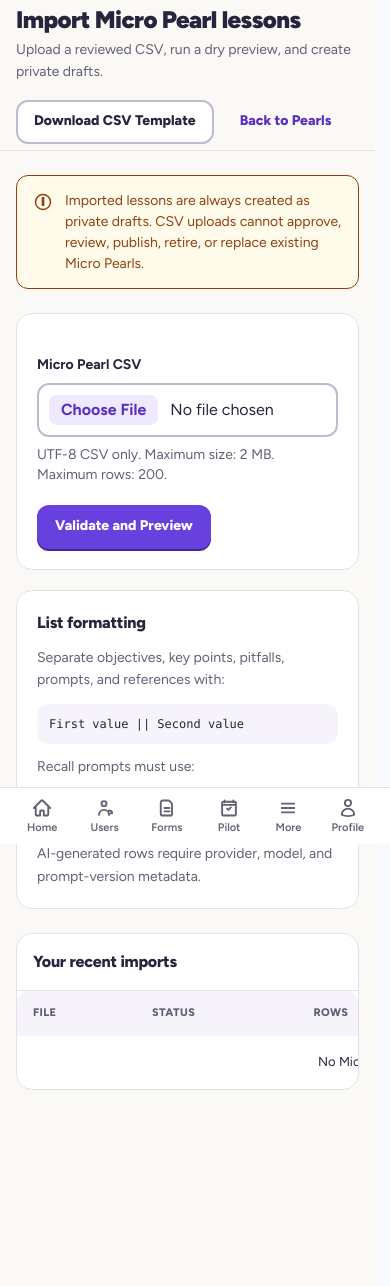
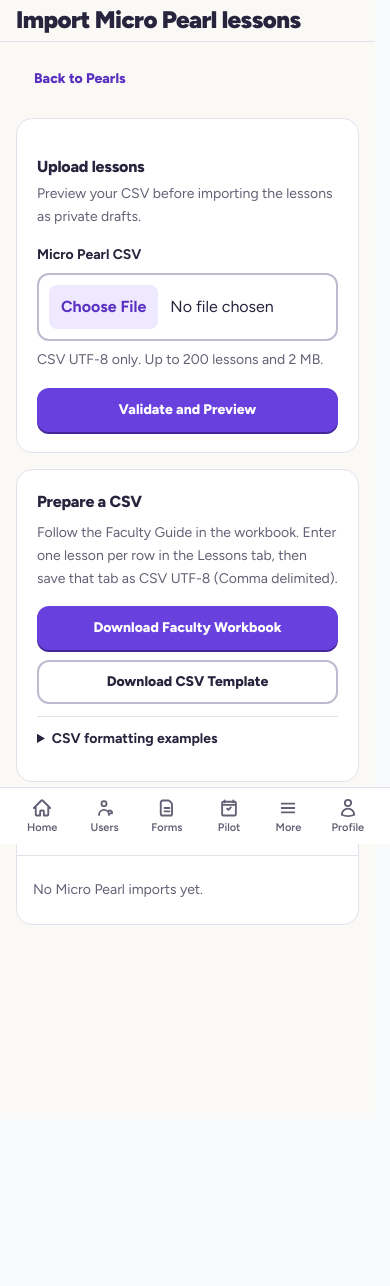
Before and after one commit to S8kaiv/CitiRx, a Laravel app: page /content/pearls/imports/create in a window 390 px wide. After the commit the page ends 925 px from the top, so only its background shows below. Run offline with Laravel 12, Linux system fonts and the light colour scheme; a user stored in the database is signed in; data comes from the database, SQL or seed files in the repository; tables that the repository leaves empty hold one stand-in row (values such as "Sample post"); style sheets or scripts are compiled from the project's sources; parts of the project's set-up code (start-up, migrations or seed data) failed here and were passed over.

Commit message:
feat(content): add a mobile-friendly Micro Pearl import workflow (#72)

```diff
--- a/app/Http/Controllers/Content/MicroPearlImportController.php
+++ b/app/Http/Controllers/Content/MicroPearlImportController.php
@@ -14,6 +14,7 @@ use Illuminate\View\View;
 use InvalidArgumentException;
 use LogicException;
 use RuntimeException;
+use Symfony\Component\HttpFoundation\BinaryFileResponse;
 use Symfony\Component\HttpFoundation\StreamedResponse;
 
 class MicroPearlImportController extends Controller
@@ -36,6 +37,18 @@ class MicroPearlImportController extends Controller
                     ->latest()
                     ->limit(20)
                     ->get(),
+            ],
+        );
+    }
+
+    public function workbook(): BinaryFileResponse
+    {
+        return response()->download(
+            resource_path('templates/micro-pearl-import-template.xlsx'),
+            'micro-pearl-import-template.xlsx',
+            [
+                'Content-Type' => 'application/vnd.openxmlformats-officedocument.spreadsheetml.sheet',
+                'Cache-Control' => 'no-store, private',
             ],
         );
     }
--- a/app/Services/MicroPearlImportService.php
+++ b/app/Services/MicroPearlImportService.php
@@ -34,11 +34,6 @@ class MicroPearlImportService
         'estimated_read_seconds',
         'order_index',
         'rights_status',
-        'is_ai_generated',
-        'ai_enrichment_allowed',
-        'generation_provider',
-        'generation_model',
-        'prompt_version',
     ];
 
     public function __construct(
@@ -524,36 +519,6 @@ class MicroPearlImportService
                         ]),
                     ],
 
-                    'is_ai_generated' => [
-                        'required',
-                        Rule::in(['0', '1']),
-                    ],
-
-                    'ai_enrichment_allowed' => [
-                        'required',
-                        Rule::in(['0', '1']),
-                    ],
-
-                    'generation_provider' => [
-                        'nullable',
-                        'required_if:is_ai_generated,1',
-                        'string',
-                        'max:100',
-                    ],
-
-                    'generation_model' => [
-                        'nullable',
-                        'required_if:is_ai_generated,1',
-                        'string',
-                        'max:100',
-                    ],
-
-                    'prompt_version' => [
-                        'nullable',
-                        'required_if:is_ai_generated,1',
-                        'string',
-                        'max:100',
-                    ],
                 ],
             );
 
@@ -675,9 +640,6 @@ class MicroPearlImportService
             $csvOrders[$orderKey] = true;
             $csvTitles[$titleKey] = true;
 
-            $isAiGenerated =
-                $values['is_ai_generated'] === '1';
-
             $rows[] = [
                 'preview' => [
                     'row_number' => $rowNumber,
@@ -690,7 +652,6 @@ class MicroPearlImportService
 
                     'rights_status' => $values['rights_status'],
 
-                    'is_ai_generated' => $isAiGenerated,
                 ],
 
                 'payload' => [
@@ -720,23 +681,6 @@ class MicroPearlImportService
 
                     'rights_status' => $values['rights_status'],
 
-                    'is_ai_generated' => $isAiGenerated,
-
-                    'ai_enrichment_allowed' => $values[
-                            'ai_enrichment_allowed'
-                        ] === '1',
-
-                    'generation_provider' => $values[
-                            'generation_provider'
-                        ] ?: null,
-
-                    'generation_model' => $values[
-                            'generation_model'
-                        ] ?: null,
-
-                    'prompt_version' => $values[
-                            'prompt_version'
-                        ] ?: null,
                 ],
             ];
         }
@@ -824,7 +768,7 @@ class MicroPearlImportService
             if ($header !== self::HEADERS) {
                 throw ValidationException::withMessages([
                     'csv' => [
-                        'The CSV header does not match the required Micro Pearl template.',
+                        'The CSV header does not match the required Micro Pearl template. Download the current template and re-upload your lessons.',
                     ],
                 ]);
             }
--- a/app/Services/MicroPearlWorkflowService.php
+++ b/app/Services/MicroPearlWorkflowService.php
@@ -427,34 +427,6 @@ class MicroPearlWorkflowService
     private function normalizeContent(
         array $data,
     ): array {
-
-        $isAiGenerated = (bool) (
-            $data['is_ai_generated']
-            ?? false
-        );
-
-        if (
-            $isAiGenerated
-            && (
-                blank(
-                    $data['generation_provider']
-                        ?? null
-                )
-                || blank(
-                    $data['generation_model']
-                        ?? null
-                )
-                || blank(
-                    $data['prompt_version']
-                        ?? null
-                )
-            )
-        ) {
-            throw new InvalidArgumentException(
-                'AI-assisted content requires generation metadata.',
-            );
-        }
-
         return [
             'competency_id' => $data['competency_id'],
             'title' => trim($data['title']),
@@ -482,26 +454,6 @@ class MicroPearlWorkflowService
             'estimated_read_seconds' => (int) $data['estimated_read_seconds'],
             'order_index' => (int) $data['order_index'],
             'rights_status' => $data['rights_status'],
-            'is_ai_generated' => $isAiGenerated,
-            'ai_enrichment_allowed' => (bool) (
-                $data['ai_enrichment_allowed']
-                ?? false
-            ),
-            'generation_metadata' => $isAiGenerated
-                ? [
-                    'provider' => trim(
-                        (string) $data['generation_provider'],
-                    ),
-                    'model' => trim(
-                        (string) $data['generation_model'],
-                    ),
-                    'prompt_version' => trim(
-                        (string) $data['prompt_version'],
-                    ),
-                    'recorded_at' => now()
-                        ->toIso8601String(),
-                ]
-                : null,
         ];
     }
 
--- a/resources/css/app.css
+++ b/resources/css/app.css
@@ -4404,3 +4404,32 @@ html[data-comfort="dark"] body.role-student main :is(a, button):is(.bg-rose-500,
         overflow-wrap: anywhere;
     }
 }
+
+.rx-pearl-import {
+    --pearl-import-gutter: 1rem;
+    padding-left: max(var(--pearl-import-gutter), env(safe-area-inset-left, 0px));
+    padding-right: max(var(--pearl-import-gutter), env(safe-area-inset-right, 0px));
+}
+
+@media (min-width: 640px) {
+    .rx-pearl-import {
+        --pearl-import-gutter: 1.5rem;
+    }
+}
+
+.rx-pearl-import :is(.ui-button, summary) {
+    min-height: 44px;
+    touch-action: manipulation;
+    -webkit-user-select: none;
+    user-select: none;
+}
+
+.rx-pearl-import .ui-button:not(.ui-button-primary):active {
+    filter: brightness(0.92);
+}
+
+@media (hover: none), (pointer: coarse) {
+    .role-faculty .rx-pearl-import .ui-button-primary:hover {
+        filter: none;
+    }
+}
--- a/resources/views/content/pearls/imports/create.blade.php
+++ b/resources/views/content/pearls/imports/create.blade.php
@@ -1,31 +1,13 @@
 <x-app-layout>
     <x-slot name="header">
-        <x-ui.page-header
-            title="Import Micro Pearl lessons"
-            description="Upload a reviewed CSV, run a dry preview, and create private drafts."
-        >
-            <x-slot:actions>
-                <div class="flex flex-wrap gap-2">
-                    <x-ui.button
-                        variant="secondary"
-                        :href="route('content.pearls.imports.template')"
-                    >
-                        Download CSV Template
+        <x-ui.page-header title="Import Micro Pearl lessons" />
+    </x-slot>
+
+    <div class="rx-pearl-import mx-auto max-w-6xl space-y-4 px-4 py-4 sm:px-6 lg:space-y-6 lg:py-8">
+        <x-ui.button variant="ghost" :href="route('content.pearls.index')">
+            Back to Pearls
         </x-ui.button>
 
-                    <x-ui.button
-                        variant="ghost"
-                        :href="route('content.pearls.index')"
-                    >
-                        Back to Pearls
-                    </x-ui.button>
-                </div>
-            </x-slot:actions>
-        </x-ui.page-header>
-    </x-slot>
-
-    <div class="pt-6 pb-6 sm:pb-8">
-        <div class="mx-auto max-w-6xl space-y-6 px-4 sm:px-6 lg:px-8">
         @if (session('status'))
             <x-ui.alert variant="success">
                 {{ session('status') }}
@@ -34,11 +16,8 @@
 
         @if ($errors->any())
             <x-ui.alert variant="danger">
-                    <p class="font-bold">
-                        The CSV could not be previewed.
-                    </p>
-
-                    <ul class="mt-2 list-disc space-y-1 pl-5">
+                <p class="font-bold">The CSV could not be previewed.</p>
+                <ul class="mt-2 list-disc space-y-1 pl-5 [overflow-wrap:anywhere]">
                     @foreach ($errors->all() as $message)
                         <li>{{ $message }}</li>
                     @endforeach
@@ -46,123 +25,94 @@
             </x-ui.alert>
         @endif
 
-            <x-ui.alert variant="warning">
-                Imported lessons are always created as private drafts.
-                CSV uploads cannot approve, review, publish, retire, or
-                replace existing Micro Pearls.
-            </x-ui.alert>
-
-            <div class="grid gap-5 lg:grid-cols-[minmax(0,1fr)_20rem]">
-                <x-ui.card>
+        <div class="grid items-start gap-4 lg:grid-cols-[minmax(0,1fr)_20rem] lg:gap-5">
+            <x-ui.card class="min-w-0">
                 <form
                     method="POST"
                     action="{{ route('content.pearls.imports.preview') }}"
                     enctype="multipart/form-data"
-                        class="space-y-5"
+                    class="space-y-4"
                 >
                     @csrf
 
                     <div>
-                            <label
-                                for="csv"
-                                class="block text-sm font-bold text-ink"
-                            >
-                                Micro Pearl CSV
-                            </label>
+                        <h2 class="font-display text-base font-extrabold text-ink">Upload lessons</h2>
+                        <p class="mt-1 text-sm leading-relaxed text-ink-muted">
+                            Preview your CSV before importing the lessons as private drafts.
+                        </p>
+                    </div>
 
+                    <div>
+                        <label for="csv" class="block text-sm font-bold text-ink">Micro Pearl CSV</label>
                         <input
                             id="csv"
                             name="csv"
                             type="file"
                             accept=".csv,text/csv"
+                            aria-describedby="pearl-csv-help"
+                            aria-invalid="{{ $errors->has('csv') ? 'true' : 'false' }}"
                             required
-                                class="mt-2 block min-h-12 w-full rounded-2xl
-                                    border border-line bg-surface px-4 py-3
-                                    text-sm text-ink file:mr-4 file:rounded-xl
-                                    file:border-0 file:bg-primary-tint
-                                    file:px-4 file:py-2 file:font-bold
-                                    file:text-primary-ink"
+                            class="ui-field-control mt-2 min-h-12 w-full min-w-0 max-w-full cursor-pointer p-2 text-base
+                                file:mr-2 file:min-h-11 file:cursor-pointer file:rounded-lg file:border-0
+                                file:bg-primary-tint file:px-3 file:font-bold file:text-primary-ink"
                         >
 
-                            <p class="mt-2 text-sm text-ink-muted">
-                                UTF-8 CSV only. Maximum size: 2 MB.
-                                Maximum rows: 200.
+                        <p id="pearl-csv-help" class="mt-2 text-sm leading-relaxed text-ink-muted">
+                            CSV UTF-8 only. Up to 200 lessons and 2 MB.
                         </p>
                     </div>
 
-                        <x-ui.button type="submit">
+                    <x-ui.button type="submit" class="w-full sm:w-auto">
                         Validate and Preview
                     </x-ui.button>
                 </form>
             </x-ui.card>
 
-                <x-ui.card>
-                    <h2 class="font-display text-base font-extrabold text-ink">
-                        List formatting
-                    </h2>
+            <x-ui.card class="min-w-0">
+                <h2 class="font-display text-base font-extrabold text-ink">Prepare a CSV</h2>
 
-                    <div class="mt-3 space-y-3 text-sm leading-relaxed text-ink-muted">
-                        <p>
-                            Separate objectives, key points, pitfalls,
-                            prompts, and references with:
+                <p class="mt-2 text-sm leading-relaxed text-ink-muted">
+                    Follow the Faculty Guide in the workbook. Enter one lesson per row in the Lessons tab, then save that tab as CSV UTF-8 (Comma delimited).
                 </p>
 
-                        <code class="block overflow-x-auto rounded-xl bg-surface-2 p-3 text-xs text-ink">
-                            First value || Second value
-                        </code>
+                <div class="mt-4 grid gap-2 sm:flex sm:flex-wrap lg:grid">
+                    <x-ui.button :href="route('content.pearls.imports.workbook')" class="w-full sm:w-auto lg:w-full">
+                        Download Faculty Workbook
+                    </x-ui.button>
 
-                        <p>
-                            Recall prompts must use:
-                        </p>
+                    <x-ui.button
+                        variant="secondary"
+                        :href="route('content.pearls.imports.template')"
+                        class="w-full sm:w-auto lg:w-full"
+                    >
+                        Download CSV Template
+                    </x-ui.button>
+                </div>
 
-                        <code class="block overflow-x-auto rounded-xl bg-surface-2 p-3 text-xs text-ink">
-                            Question | Answer || Question | Answer
-                        </code>
+                <details class="mt-3 border-t border-line text-sm text-ink-muted">
+                    <summary class="min-h-11 cursor-pointer select-none py-3 font-bold text-ink">
+                        CSV formatting examples
+                    </summary>
 
-                        <p>
-                            AI-generated rows require provider, model,
-                            and prompt-version metadata.
-                        </p>
+                    <div class="space-y-3 leading-relaxed">
+                        <p>Keep the headers in order. Use an existing competency code, an unused display order for that competency, and at least one source reference.</p>
+                        <p>Separate objectives, key points, pitfalls, prompts, and references with <code>||</code>.</p>
+                        <p>Write each recall prompt as <code>Question | Answer</code>. Separate multiple pairs with <code>||</code>.</p>
                     </div>
+                </details>
             </x-ui.card>
         </div>
 
         <x-ui.card :padded="false">
             <div class="border-b border-line px-4 py-4 sm:px-6">
-                    <h2 class="font-display text-base font-extrabold text-ink">
-                        Your recent imports
-                    </h2>
+                <h2 class="font-display text-base font-extrabold text-ink">Your recent imports</h2>
             </div>
 
-                <div class="overflow-x-auto">
-                    <div class="rx-admin-table-scroll" role="region" aria-label="Scrollable data table" tabindex="0">
-                    <table class="min-w-[760px] w-full text-sm">
-                        <thead class="bg-surface-2 text-left text-ink-muted">
-                            <tr>
-                                <th scope="col" class="px-4 py-3 font-bold sm:px-6">
-                                    File
-                                </th>
-
-                                <th scope="col" class="px-4 py-3 font-bold">
-                                    Status
-                                </th>
-
-                                <th scope="col" class="px-4 py-3 font-bold">
-                                    Rows
-                                </th>
-
-                                <th scope="col" class="px-4 py-3 font-bold">
-                                    Expires
-                                </th>
-
-                                <th scope="col" class="px-4 py-3 text-right font-bold sm:px-6">
-                                    Action
-                                </th>
-                            </tr>
-                        </thead>
-
-                        <tbody class="divide-y divide-line">
-                            @forelse ($imports as $import)
+            @if ($imports->isEmpty())
+                <p class="px-4 py-6 text-sm text-ink-muted sm:px-6">No Micro Pearl imports yet.</p>
+            @else
+                <ul class="divide-y divide-line" role="list">
+                    @foreach ($imports as $import)
                         @php
                             $variant = match ($import->status) {
                                 'committed' => 'success',
@@ -172,52 +122,48 @@
                             };
                         @endphp
 
-                                <tr>
-                                    <td class="px-4 py-4 font-semibold text-ink sm:px-6">
+                        <li class="grid min-w-0 items-center gap-3 px-4 py-4 sm:px-6 lg:grid-cols-[minmax(0,1fr)_minmax(0,1.6fr)_auto] lg:gap-5">
+                            <p class="min-w-0 text-sm font-semibold text-ink [overflow-wrap:anywhere]">
                                 {{ $import->original_filename }}
-                                    </td>
+                            </p>
 
-                                    <td class="px-4 py-4">
+                            <dl class="grid grid-cols-2 gap-3 text-sm sm:grid-cols-3">
+                                <div class="min-w-0">
+                                    <dt class="text-ink-muted">Status</dt>
+                                    <dd class="mt-1">
                                         <x-ui.badge :variant="$variant">
                                             {{ str($import->status)->replace('_', ' ')->title() }}
                                         </x-ui.badge>
-                                    </td>
+                                    </dd>
+                                </div>
 
-                                    <td class="px-4 py-4 text-ink-muted">
-                                        {{ $import->row_count }}
-                                    </td>
+                                <div>
+                                    <dt class="text-ink-muted">Lessons</dt>
+                                    <dd class="mt-1 font-semibold text-ink">{{ $import->row_count }}</dd>
+                                </div>
 
-                                    <td class="px-4 py-4 text-ink-muted">
+                                <div class="col-span-2 sm:col-span-1">
+                                    <dt class="text-ink-muted">Preview expires</dt>
+                                    <dd class="mt-1 text-ink">
+                                        <time datetime="{{ $import->expires_at->toIso8601String() }}">
                                             {{ $import->expires_at->format('M j, Y g:i A') }}
-                                    </td>
+                                        </time>
+                                    </dd>
+                                </div>
+                            </dl>
 
-                                    <td class="px-4 py-4 text-right sm:px-6">
                             <x-ui.button
                                 variant="secondary"
-                                            :href="route(
-                                                'content.pearls.imports.show',
-                                                ['import' => $import],
-                                            )"
+                                :href="route('content.pearls.imports.show', ['import' => $import])"
+                                :aria-label="'View import for '.$import->original_filename"
+                                class="w-full sm:w-auto sm:justify-self-start"
                             >
-                                            View
+                                View import
                             </x-ui.button>
-                                    </td>
-                                </tr>
-                            @empty
-                                <tr>
-                                    <td
-                                        colspan="5"
-                                        class="px-6 py-10 text-center text-ink-muted"
-                                    >
-                                        No Micro Pearl imports yet.
-                                    </td>
-                                </tr>
-                            @endforelse
-                        </tbody>
-                    </table>
-                    </div>
-                </div>
+                        </li>
+                    @endforeach
+                </ul>
+            @endif
         </x-ui.card>
     </div>
-    </div>
 </x-app-layout>
--- a/routes/web.php
+++ b/routes/web.php
@@ -407,6 +407,14 @@ Route::middleware([
                 'template',
             ],
         )->name('imports.template');
+
+        Route::get(
+            '/imports/workbook',
+            [
+                MicroPearlImportController::class,
+                'workbook',
+            ],
+        )->name('imports.workbook');
 
         Route::post(
             '/imports/preview',
```
Also changed, not shown: app/Http/Requests/Content/SaveMicroPearlRequest.php (+5 -40 lines), resources/views/content/pearls/_form.blade.php (+1 -63 lines), resources/views/content/pearls/imports/show.blade.php (+37 -63 lines), tests/Feature/Admin/MicroPearlImportTest.php (+37 -13 lines), tests/Feature/Admin/MicroPearlManagementTest.php (+2 -8 lines), 1 other file. Lines whose indentation alone changed are shown as unchanged.
